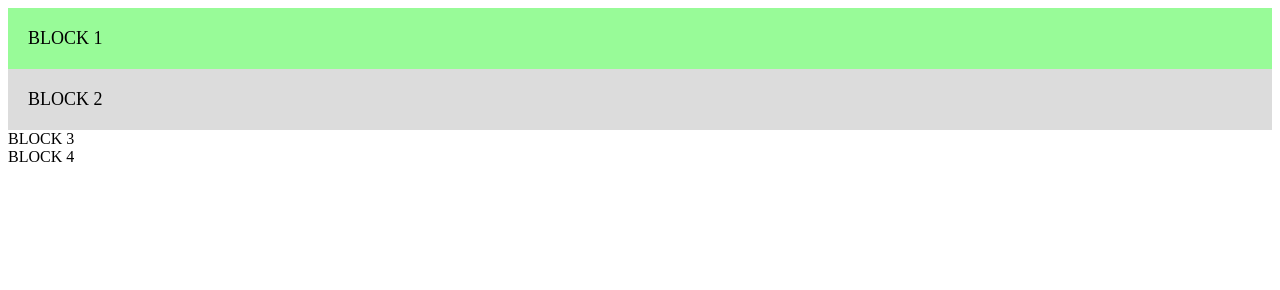
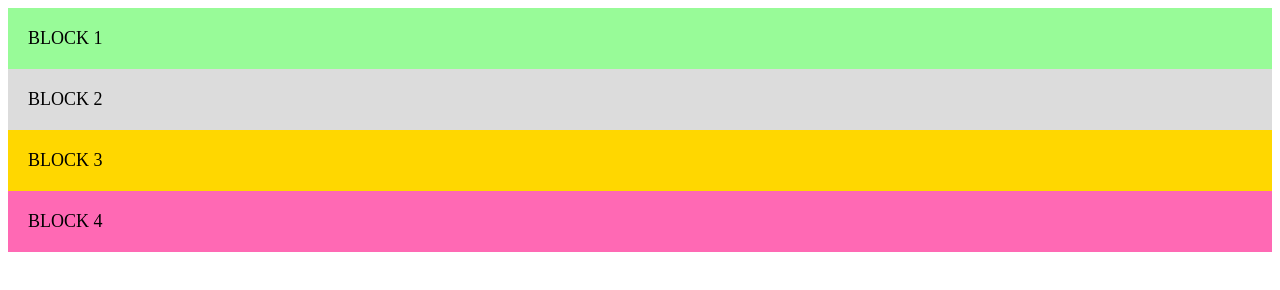
Before and after one commit to sergeybabann/first-project, a plain HTML site: page index.html in a window 1280 px wide. Drawn offline with Linux system fonts and the light colour scheme.

Commit message:
добавил стили

```diff
--- a/css/style.css
+++ b/css/style.css
@@ -9,3 +9,15 @@
   padding: 20px 20px 20px 20px;
   background-color: #dcdcdc;
 }
+
+.block_3 {
+  font-size: 18px;
+  padding: 20px 20px 20px 20px;
+  background-color: #ffd700;
+}
+
+.block_4 {
+  font-size: 18px;
+  padding: 20px 20px 20px 20px;
+  background-color: #ff69b4;
+}
```
